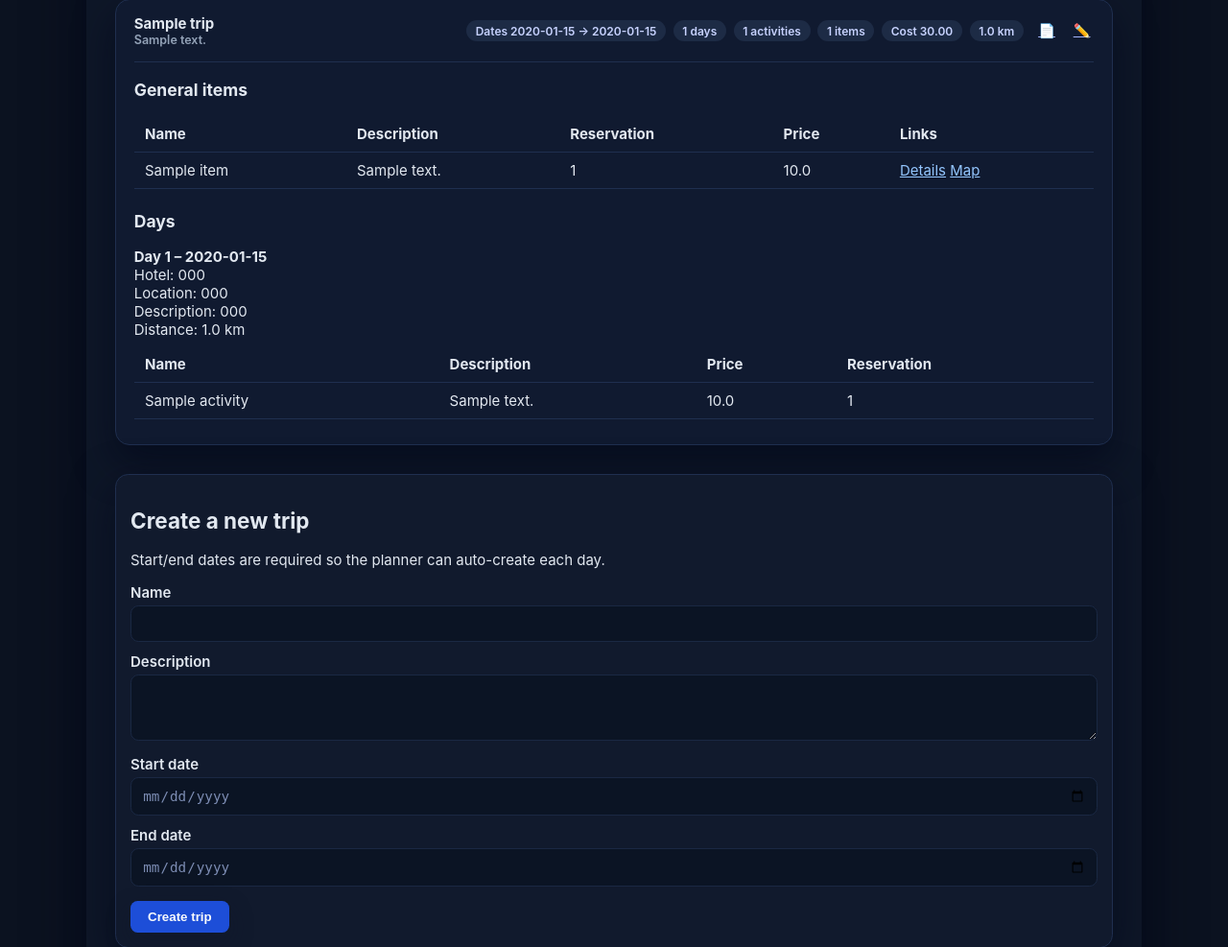
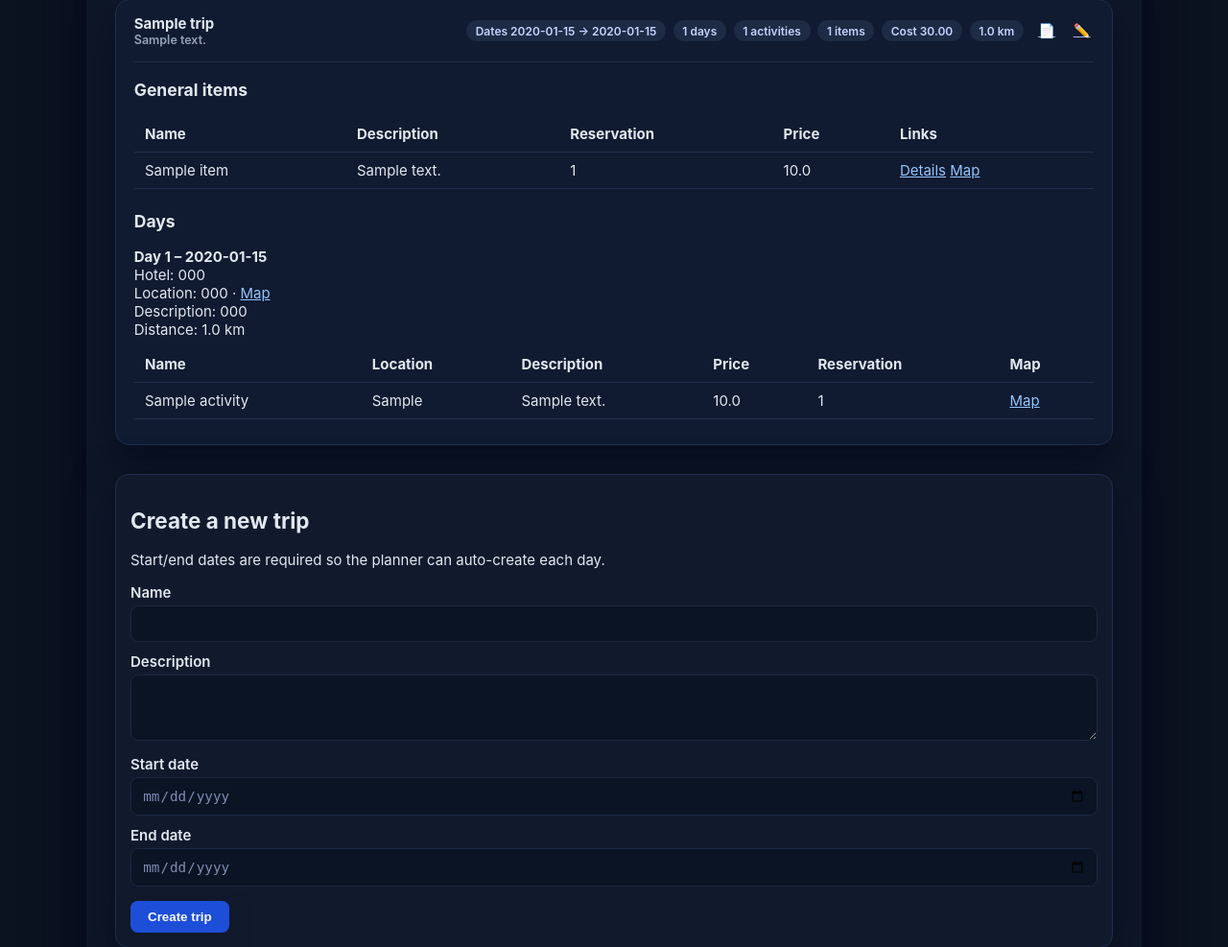
Before and after one commit to guillecanizal/trips-workspace, a Flask app: page /trips in a window 1280 px wide, after a click that opens the changed part. Shown: the part 201-1188 px from the top of the page at 96% size. Run offline with Flask 3, Linux system fonts and the light colour scheme; tables that the repository leaves empty hold one stand-in row (values such as "Sample post").

Commit message:
feat: generate google maps links

```diff
--- a/app/models.py
+++ b/app/models.py
@@ -92,6 +92,7 @@ class Activity(Base):
     day_id: Mapped[int] = mapped_column(ForeignKey("days.id"), nullable=False)
     name: Mapped[str] = mapped_column(String(255), nullable=False)
     description: Mapped[str | None] = mapped_column(Text, nullable=True)
+    location: Mapped[str | None] = mapped_column(String(255), nullable=True)
     price: Mapped[float | None] = mapped_column(Float, nullable=True)
     reservation_id: Mapped[str | None] = mapped_column(String(255), nullable=True)
     link: Mapped[str | None] = mapped_column(Text, nullable=True)
@@ -106,6 +107,7 @@ class Activity(Base):
             "day_id": self.day_id,
             "name": self.name,
             "description": self.description,
+            "location": self.location,
             "price": self.price,
             "reservation_id": self.reservation_id,
             "link": self.link,
--- a/app/routes.py
+++ b/app/routes.py
@@ -18,6 +18,7 @@ from reportlab.pdfgen import canvas
 
 from .models import Activity, Day, GeneralItem, Trip
 from .services.ai import AIGenerationError, generate_itinerary
+from .utils.maps import enrich_with_maps_links
 
 
 bp = Blueprint("main", __name__)
@@ -185,6 +186,7 @@ def apply_ai_payload(session, trip: Trip, payload: dict) -> dict[str, int]:
             day.hotel_location = hotel.get("location")
         if hotel.get("notes") or hotel.get("description"):
             day.hotel_description = hotel.get("notes") or hotel.get("description")
+        day.hotel_maps_link = optional_str(hotel.get("maps_link")) if hotel.get("maps_link") else None
 
         for activity_info in day_info.get("activities", []) or []:
             name = (activity_info.get("name") or "").strip()
@@ -199,7 +201,11 @@ def apply_ai_payload(session, trip: Trip, payload: dict) -> dict[str, int]:
                     or activity_info.get("description")
                     or None
                 ),
+                location=optional_str(activity_info.get("location")),
                 price=_safe_float(activity_info.get("price")),
+                reservation_id=optional_str(activity_info.get("reservation_id")),
+                link=optional_str(activity_info.get("link")),
+                maps_link=optional_str(activity_info.get("maps_link")),
             )
             session.add(activity)
             summary["activities"] += 1
@@ -508,6 +514,7 @@ def api_create_activity(day_id: int):
             day=day,
             name=name,
             description=optional_str(payload.get("description")),
+            location=optional_str(payload.get("location")),
             price=parse_float(payload.get("price")),
             reservation_id=optional_str(payload.get("reservation_id")),
             link=optional_str(payload.get("link")),
@@ -550,6 +557,7 @@ def api_update_activity(activity_id: int):
             activity.name = name
         for attr in [
             "description",
+            "location",
             "price",
             "reservation_id",
             "link",
@@ -560,7 +568,7 @@ def api_update_activity(activity_id: int):
                 value = payload.get(attr)
                 if attr == "price":
                     value = parse_float(value)
-                elif attr in {"description", "reservation_id", "link", "maps_link"}:
+                elif attr in {"description", "location", "reservation_id", "link", "maps_link"}:
                     value = optional_str(value)
                 elif attr == "cancelable":
                     value = parse_bool(value)
@@ -822,28 +830,40 @@ def export_trip_pdf(trip_id: int):
         buffer = BytesIO()
         pdf = canvas.Canvas(buffer, pagesize=letter)
         _, height = letter
+        left_margin = 50
+        line_height = 14
+        current_y = height - 60
 
-        def new_text_object():
-            obj = pdf.beginText(50, height - 60)
-            obj.setFont("Helvetica", 11)
-            return obj
-
-        text_obj = new_text_object()
-
-        def ensure_space():
-            nonlocal text_obj
-            if text_obj.getY() <= 60:
-                pdf.drawText(text_obj)
+        def ensure_space(lines: int = 1):
+            nonlocal current_y
+            if current_y - (line_height * lines) < 40:
                 pdf.showPage()
-                text_obj = new_text_object()
+                current_y = height - 60
 
         def add_line(content: str = "", *, font: str = "Helvetica", size: int = 11, wrap: int = 90):
-            nonlocal text_obj
-            text_obj.setFont(font, size)
-            segments = textwrap.wrap(content, wrap) if content else [""]
+            nonlocal current_y
+            pdf.setFont(font, size)
+            if not content:
+                ensure_space()
+                current_y -= line_height
+                return
+            segments = textwrap.wrap(content, wrap) or [content]
             for segment in segments:
-                text_obj.textLine(segment)
                 ensure_space()
+                pdf.drawString(left_margin, current_y, segment)
+                current_y -= line_height
+
+        def add_link_line(label: str, url: str | None, *, font: str = "Helvetica", size: int = 11):
+            nonlocal current_y
+            if not url:
+                return
+            text = f"{label}: Open in Google Maps"
+            width = pdf.stringWidth(text, font, size)
+            ensure_space()
+            pdf.setFont(font, size)
+            pdf.drawString(left_margin, current_y, text)
+            pdf.linkURL(url, (left_margin, current_y - 2, left_margin + width, current_y + 10))
+            current_y -= line_height
 
         add_line(trip.name, font="Helvetica-Bold", size=18)
         add_line(f"{trip.start_date or '?'} → {trip.end_date or '?'}", size=12)
@@ -870,8 +890,7 @@ def export_trip_pdf(trip_id: int):
                     add_line(f"  Price: {'%.2f' % item.price}")
                 if item.link:
                     add_line(f"  Link: {item.link}")
-                if item.maps_link:
-                    add_line(f"  Maps: {item.maps_link}")
+                add_link_line("  Map", item.maps_link)
                 add_line()
         else:
             add_line("No general items recorded.")
@@ -881,6 +900,7 @@ def export_trip_pdf(trip_id: int):
             add_line(f"Day {index} – {day.date or 'Unscheduled day'}", font="Helvetica-Bold", size=14)
             add_line(f"Hotel: {day.hotel_name or '-'}")
             add_line(f"Location: {day.hotel_location or '-'}")
+            add_link_line("Map", day.hotel_maps_link)
             if day.hotel_description:
                 add_line(f"Description: {day.hotel_description}")
             if day.hotel_reservation_id:
@@ -901,6 +921,8 @@ def export_trip_pdf(trip_id: int):
                 add_line("Activities:", font="Helvetica-Bold", size=12)
                 for activity in day.activities:
                     add_line(f"  • {activity.name}", font="Helvetica-Bold", size=11)
+                    if activity.location:
+                        add_line(f"    Location: {activity.location}")
                     if activity.description:
                         add_line(f"    {activity.description}")
                     details = []
@@ -912,12 +934,12 @@ def export_trip_pdf(trip_id: int):
                         add_line("    " + " | ".join(details))
                     if activity.link:
                         add_line(f"    Link: {activity.link}")
+                    add_link_line("    Map", activity.maps_link)
                 add_line()
             else:
                 add_line("No activities planned.")
                 add_line()
 
-        pdf.drawText(text_obj)
         pdf.save()
         buffer.seek(0)
 
@@ -969,6 +991,7 @@ def generate_trip_ai(trip_id: int):
             flash(f"AI generation failed: {exc}", "error")
             return redirect(url_for("main.view_trip_page", trip_id=trip.id))
 
+        payload = enrich_with_maps_links(payload)
         reset_trip_content(session, trip)
         summary = apply_ai_payload(session, trip, payload)
         session.commit()
@@ -1011,6 +1034,7 @@ def apply_ai_response(trip_id: int):
             flash(f"Invalid JSON: {exc}", "error")
             return redirect(url_for("main.view_trip_page", trip_id=trip.id))
 
+        payload = enrich_with_maps_links(payload)
         reset_trip_content(session, trip)
         summary = apply_ai_payload(session, trip, payload)
         session.commit()
@@ -1227,6 +1251,7 @@ def create_activity_page(day_id: int):
             day=day,
             name=name,
             description=optional_str(request.form.get("description")),
+            location=optional_str(request.form.get("location")),
             price=parse_float(request.form.get("price")),
             reservation_id=optional_str(request.form.get("reservation_id")),
             link=optional_str(request.form.get("link")),
@@ -1252,6 +1277,7 @@ def update_activity_page(activity_id: int):
         if name:
             activity.name = name
         activity.description = optional_str(request.form.get("description"))
+        activity.location = optional_str(request.form.get("location"))
         activity.price = parse_float(request.form.get("price"))
         activity.reservation_id = optional_str(request.form.get("reservation_id"))
         activity.link = optional_str(request.form.get("link"))
--- a/app/services/ai.py
+++ b/app/services/ai.py
@@ -38,6 +38,7 @@ def _format_prompt(trip_name: str, description: str | None, days: list[date]) ->
         + "\nFor each date produce a place to stay (city or hotel idea) and at least 2-3 thoughtful activities that fit the day."
         + " Cover every listed date exactly once and avoid repeating earlier days."
         + "\nWhen recommending hotels include location (city/area) and a concise description."
+        + "\nFor every activity, populate a location (city/town or neighborhood) so travelers know where it happens."
         + "\nFor travel logistics (flights, rentals, ferries, etc.) add entries to general_items."
     )
 
@@ -56,6 +57,7 @@ def _build_messages(prompt: str) -> list[dict[str, str]]:
                 "activities": [
                     {
                         "name": "",
+                        "location": "",
                         "summary": "",
                         "details": "",
                         "estimated_time_hours": 0,
@@ -84,6 +86,7 @@ def _build_messages(prompt: str) -> list[dict[str, str]]:
             "- Each date must appear exactly once.",
             "- If all days belong to the same city, use ONE consistent hotel (same 'name' and 'notes') for all days.",
             "- Always include hotel 'location' and 'description' fields.",
+            "- Always include an activity 'location' indicating the city/town or neighborhood.",
             "- Change hotels ONLY when the itinerary moves between different cities or regions.",
             "- When the trip involves multiple locations by car, ensure each next location is within approximately 200–300 km from the previous one.",
             "- Activities must be unique, relevant, and family-friendly if context suggests children are included.",
--- a/app/templates/index.html
+++ b/app/templates/index.html
@@ -73,7 +73,12 @@
             <div class="card" style="margin-bottom:0.75rem;">
               <strong>Day {{ loop.index }} – {{ day.date or "Unscheduled" }}</strong>
               <div>Hotel: {{ day.hotel_name or "-" }}</div>
-              <div>Location: {{ day.hotel_location or "-" }}</div>
+              <div>
+                Location: {{ day.hotel_location or "-" }}
+                {% if day.hotel_maps_link %}
+                  · <a href="{{ day.hotel_maps_link }}" target="_blank" rel="noreferrer">Map</a>
+                {% endif %}
+              </div>
               <div>Description: {{ day.hotel_description or "-" }}</div>
               <div>Distance: {{ day.distance_km or 0 }} km</div>
               {% if day.activities %}
@@ -81,18 +86,28 @@
                   <thead>
                     <tr>
                       <th>Name</th>
+                      <th>Location</th>
                       <th>Description</th>
                       <th>Price</th>
                       <th>Reservation</th>
+                      <th>Map</th>
                     </tr>
                   </thead>
                   <tbody>
                     {% for activity in day.activities %}
                       <tr>
                         <td>{{ activity.name }}</td>
+                        <td>{{ activity.location or "-" }}</td>
                         <td>{{ activity.description or "-" }}</td>
                         <td>{{ activity.price or "-" }}</td>
                         <td>{{ activity.reservation_id or "-" }}</td>
+                        <td>
+                          {% if activity.maps_link %}
+                            <a href="{{ activity.maps_link }}" target="_blank" rel="noreferrer">Map</a>
+                          {% else %}
+                            -
+                          {% endif %}
+                        </td>
                       </tr>
                     {% endfor %}
                   </tbody>
--- /dev/null
+++ b/app/utils/__init__.py
@@ -0,0 +1,5 @@
+"""Utility helpers for the Trip Planner app."""
+
+from .maps import enrich_with_maps_links, maps_search_url
+
+__all__ = ["maps_search_url", "enrich_with_maps_links"]
```
Also changed, not shown: app/templates/trip_detail.html (+14 -0 lines), app/utils/maps.py (added, +42 -0 lines).
